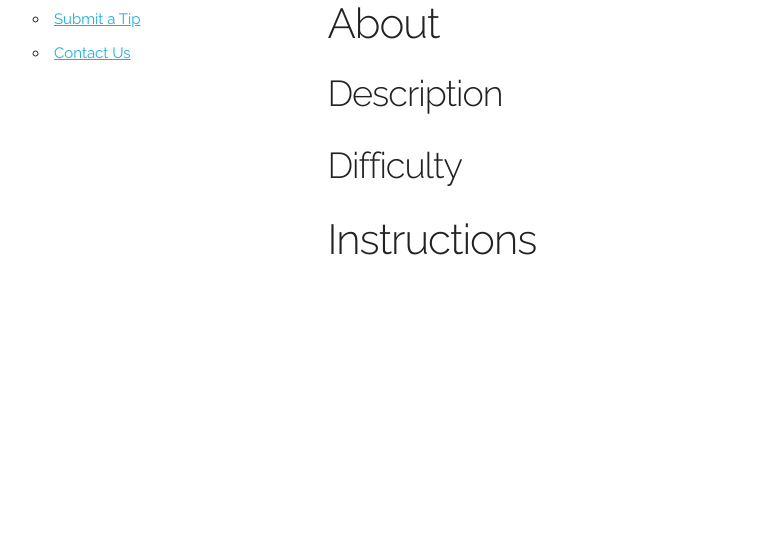
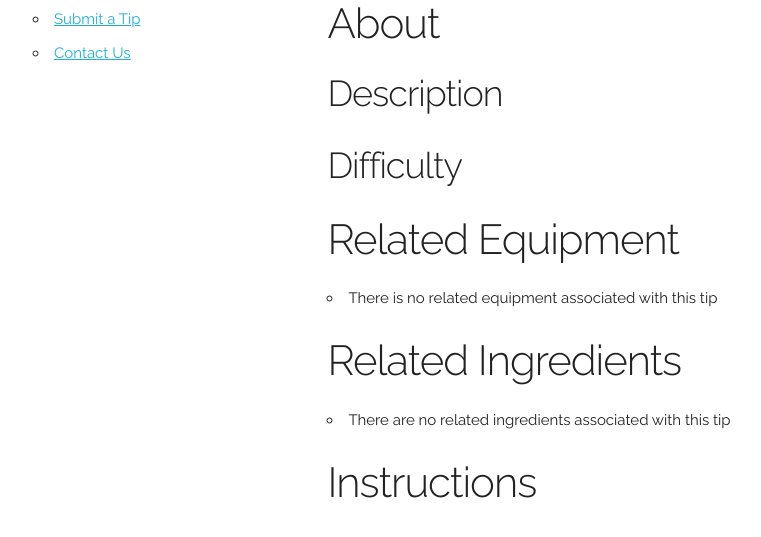
Before and after one commit to arianaolson419/AccessibleCooking, a Flask app: template app/templates/tip_template.html in a window 1280 px wide. Shown: the part 119-656 px from the top of the page, without its empty margins (127-888 px from the left). Run offline with Flask 2, Linux system fonts and the light colour scheme; the template is opened without the code that fills it, so the values that code supplies are empty.

Commit message:
Add related ingredients and equipment to page

```diff
--- a/app/templates/tip_template.html
+++ b/app/templates/tip_template.html
@@ -27,18 +27,22 @@
 				<p>{{ tip.description }}</p>
 			<h3>Difficulty</h3>
 				<p>{{ tip.difficulty }}</p>
-		<!-- <h2>Equipment</h2>
+		<h2>Related Equipment</h2>
 			<ul>
 				{% for equipment in tip.equipment %}
 				<li>{{ equipment }}</li>
+				{% else %}
+				<li>There is no related equipment associated with this tip</li>
 				{% endfor %}
 			</ul>
-		<h2>Ingredients</h2>
+		<h2>Related Ingredients</h2>
 			<ul>
 				{% for ingredient in tip.ingredients %}
 				<li>{{ ingredient }}</li>
+				{% else %}
+				<li>There are no related ingredients associated with this tip</li>
 				{% endfor %}
-			</ul> -->
+			</ul>
 		<h2>Instructions</h2>
 			<ol>
 				{% for instruction in tip.instructions %}
```
